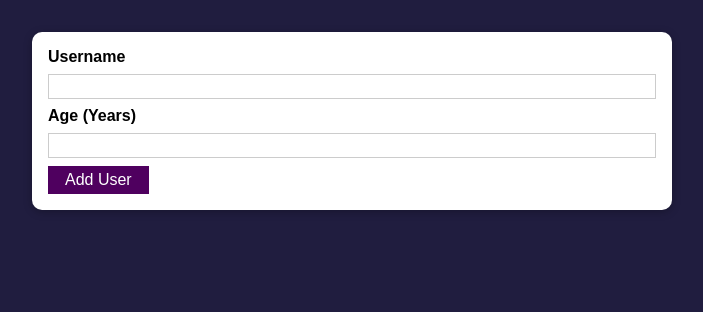
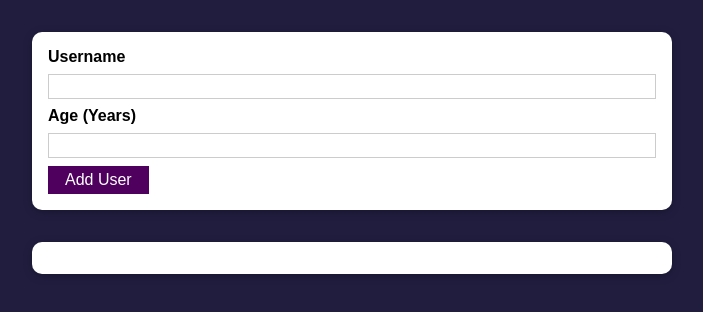
Before and after one commit to elnur004/simple-user-inputs, a React (Create React App) app: page / in a window 1280 px wide. Shown: the top 312 px of the page, without its empty margins (288-991 px from the left). Built offline with nearby package versions, Linux system fonts and the light colour scheme.

Commit message:
added users list

```diff
--- a/src/App.js
+++ b/src/App.js
@@ -1,9 +1,11 @@
 import AddUser from './components/Users/AddUser';
+import UsersList from './components/Users/UsersList';
 
-function App() {
+function App(props) {
   return (
     <div>
       <AddUser />
+      <UsersList users={[]} />
     </div>
   );
 }
--- a/src/components/Users/AddUser.js
+++ b/src/components/Users/AddUser.js
@@ -19,16 +19,16 @@ const AddUser = (props) => {
     event.preventDefault();
 
     const userInput = {
-      userName: userNameInput.trim(),
-      userAge: +userAgeInput,
+      name: userNameInput.trim(),
+      age: +userAgeInput,
     };
 
-    if (!isNaN(userInput.userName) || userInput.userName === '')
+    if (!isNaN(userInput.name) || userInput.name === '')
       return alert('Enter valid Username!');
 
-    if (userInput.userAge <= 0) return alert('Enter valid age (>0)!');
+    if (userInput.age <= 0) return alert('Enter valid age (>0)!');
 
-    console.log(userInput.userName, userInput.userAge);
+    console.log(userInput.name, userInput.age);
     setUserNameInput('');
     setUserAgeInput('');
   };
--- /dev/null
+++ b/src/components/Users/UsersList.js
@@ -0,0 +1,18 @@
+import Card from '../UI/Card';
+import styles from './UsersList.module.css';
+
+const UsersList = (props) => {
+  return (
+    <Card styleName={styles.users}>
+      <ul>
+        {props.users.map((user) => (
+          <li>
+            {user.name} ({user.age} years old)
+          </li>
+        ))}
+      </ul>
+    </Card>
+  );
+};
+
+export default UsersList;
--- /dev/null
+++ b/src/components/Users/UsersList.module.css
@@ -0,0 +1,16 @@
+.users {
+  margin: 2rem auto;
+  width: 90%;
+  max-width: 40rem;
+}
+
+.users ul {
+  list-style: none;
+  padding: 1rem;
+}
+
+.users li {
+  border: 1px solid #ccc;
+  margin: 0.5rem 0;
+  padding: 0.5rem;
+}
```
